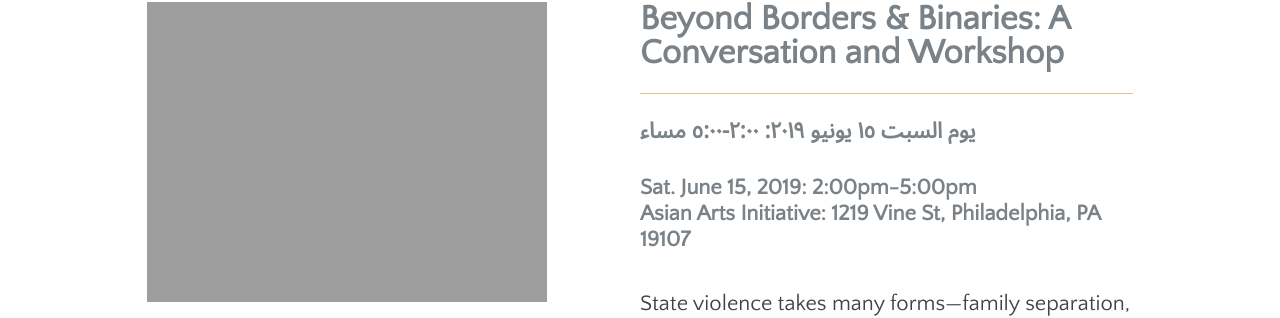
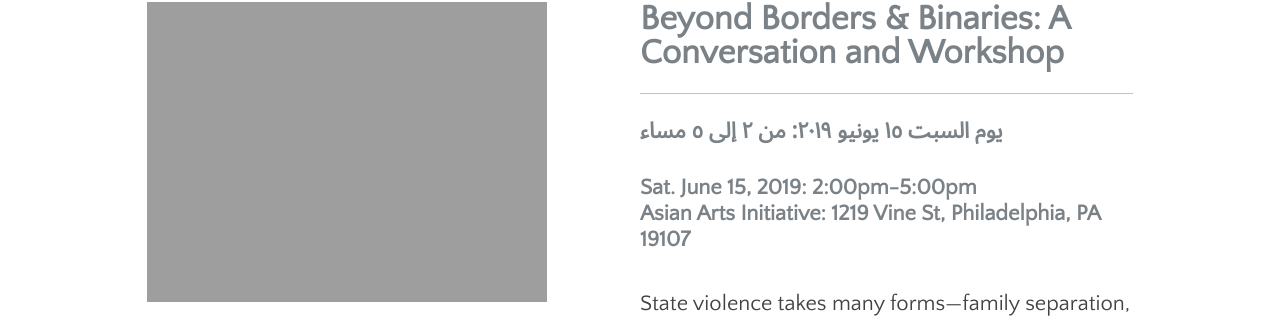
Before and after one commit to swat-ds/fps.swarthmore.edu, a Jekyll site: the page built from _posts/2019-05-27-beyond-borders-binaries-a-conversation-and-workshop.md, in a window 1280 px wide. Shown: the part 196-514 px from the top of the page. Built offline with Jekyll 4.4.1, drawn with Linux system fonts in a browser that asks for light colours.

Commit message:
Create 2019-05-27-beyond-borders-binaries-a-conversation-and-workshop.md

```diff
--- a/_posts/2019-05-27-beyond-borders-binaries-a-conversation-and-workshop.md
+++ b/_posts/2019-05-27-beyond-borders-binaries-a-conversation-and-workshop.md
@@ -10,7 +10,7 @@ categories:
   - exhibition programming
   - 'exhibit:city hall'
 event_location: 'Asian Arts Initiative: 1219 Vine St, Philadelphia, PA 19107'
-event_date_ar: 'يوم السبت ١٥ يونيو ٢٠١٩: ٢:٠٠-٥:٠٠ مساء'
+event_date_ar: 'يوم السبت ١٥ يونيو ٢٠١٩: من ٢ إلى ٥ مساء'
 gallery:
   - beyond borders image.jpg
 event_fb_url: 'https://www.facebook.com/events/455654898524386/'
```
